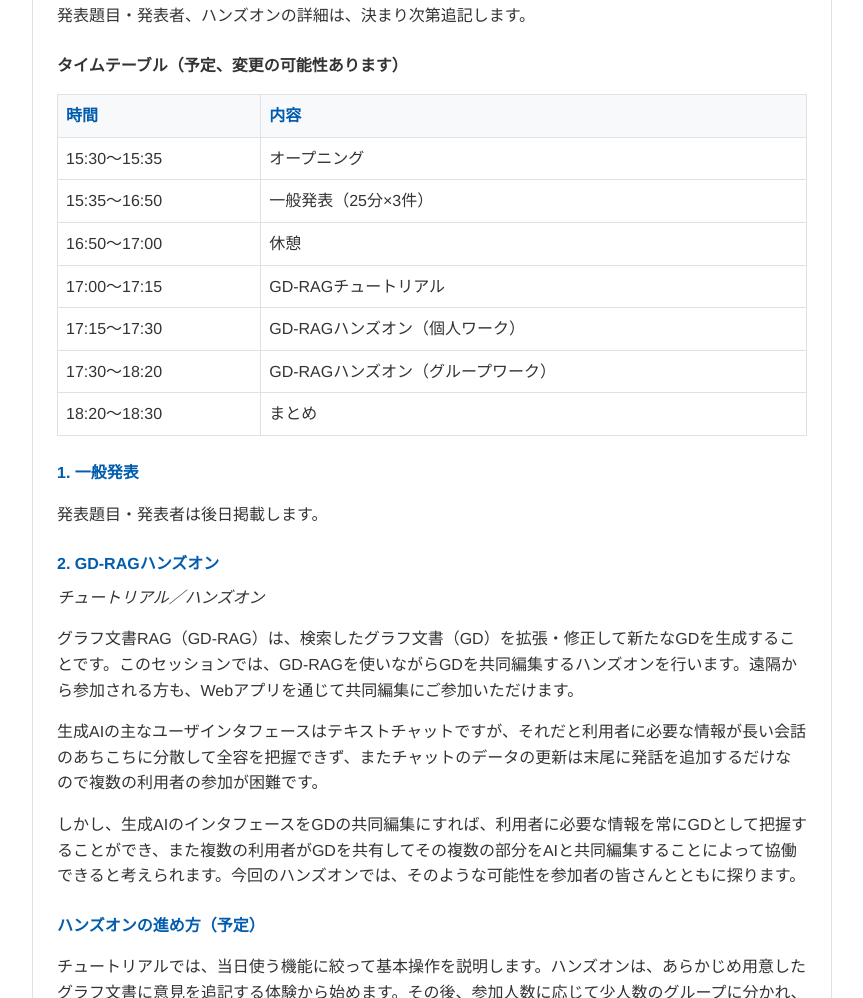
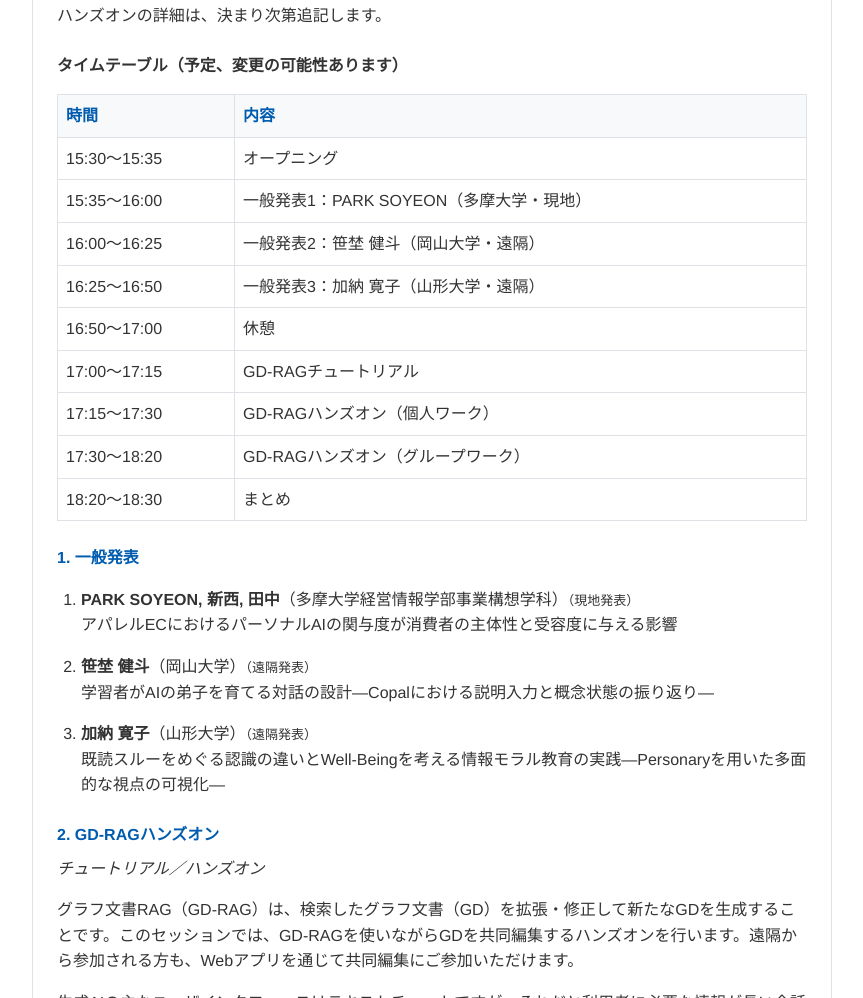
Before and after one commit to srmtlab/sigpai, a plain HTML site: page index.html in a window 1280 px wide. Shown: the part 1706-2704 px from the top of the page, without its empty margins (208-1071 px from the left). Drawn offline with Linux system fonts and the light colour scheme.

Commit message:
一般発表3件の発表順・タイトルをプログラムに反映
PARK SOYEON他（多摩大学・現地）→笹埜健斗（岡山大学・遠隔）→加納寛子（山形大学・遠隔）の順でタイムテーブルと発表一覧に掲載。

Co-Authored-By: Claude Sonnet 5 <noreply@anthropic.com>

```diff
--- a/index.html
+++ b/index.html
@@ -229,7 +229,7 @@
                 <h3>第4回 パーソナルAI研究会 プログラム</h3>
                 <p>2026年12月3日(木) 15:30～18:30　会場：慶應義塾大学日吉キャンパス（<a href="https://www.ai-gakkai.or.jp/sigais2026/programatglance/" target="_blank" style="color: #005CAF;">人工知能学会 合同研究会2026</a>）</p>
                 <p>一般発表に続いて、グラフ文書を生成AIと共同編集するGD-RAGハンズオンを行います。</p>
-                <p>発表題目・発表者、ハンズオンの詳細は、決まり次第追記します。</p>
+                <p>ハンズオンの詳細は、決まり次第追記します。</p>
 
                 <p style="margin-top: 1.5rem;"><strong>タイムテーブル（予定、変更の可能性あります）</strong></p>
                 <table class="program-table">
@@ -242,8 +242,16 @@
                         <td>オープニング</td>
                     </tr>
                     <tr>
-                        <td>15:35～16:50</td>
-                        <td>一般発表（25分×3件）</td>
+                        <td>15:35～16:00</td>
+                        <td>一般発表1：PARK SOYEON（多摩大学・現地）</td>
+                    </tr>
+                    <tr>
+                        <td>16:00～16:25</td>
+                        <td>一般発表2：笹埜 健斗（岡山大学・遠隔）</td>
+                    </tr>
+                    <tr>
+                        <td>16:25～16:50</td>
+                        <td>一般発表3：加納 寛子（山形大学・遠隔）</td>
                     </tr>
                     <tr>
                         <td>16:50～17:00</td>
@@ -268,7 +276,20 @@
                 </table>
 
                 <h4 style="color: #005CAF; margin: 1.5rem 0 0.5rem 0;">1. 一般発表</h4>
-                <p>発表題目・発表者は後日掲載します。</p>
+                <ol style="padding-left: 1.5rem;">
+                    <li style="margin-bottom: 1rem;">
+                        <strong>PARK SOYEON, 新西, 田中</strong>（多摩大学経営情報学部事業構想学科）<font size="2">（現地発表）</font><br>
+                        アパレルECにおけるパーソナルAIの関与度が消費者の主体性と受容度に与える影響
+                    </li>
+                    <li style="margin-bottom: 1rem;">
+                        <strong>笹埜 健斗</strong>（岡山大学）<font size="2">（遠隔発表）</font><br>
+                        学習者がAIの弟子を育てる対話の設計―Copalにおける説明入力と概念状態の振り返り―
+                    </li>
+                    <li style="margin-bottom: 1rem;">
+                        <strong>加納 寛子</strong>（山形大学）<font size="2">（遠隔発表）</font><br>
+                        既読スルーをめぐる認識の違いとWell-Beingを考える情報モラル教育の実践―Personaryを用いた多面的な視点の可視化―
+                    </li>
+                </ol>
 
                 <h4 style="color: #005CAF; margin: 1.5rem 0 0.5rem 0;">2. GD-RAGハンズオン</h4>
                 <p style="margin: 0 0 1rem 0;"><em>チュートリアル／ハンズオン</em></p>
```
